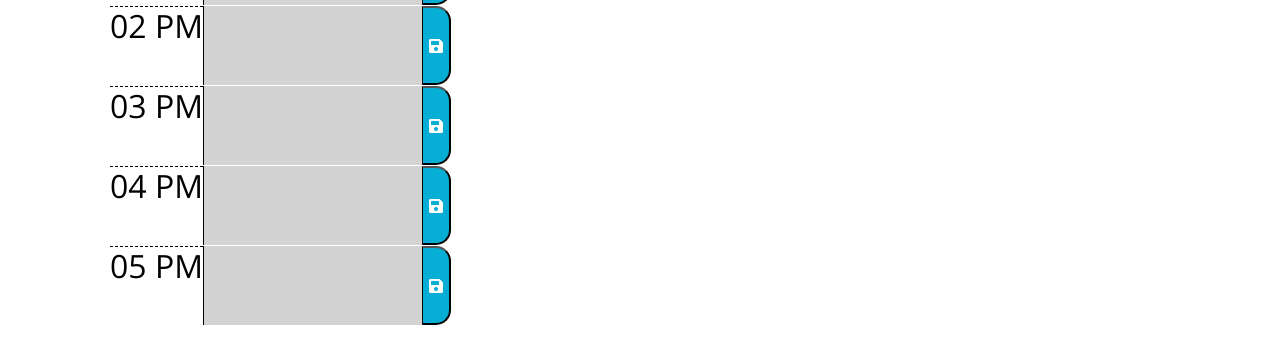
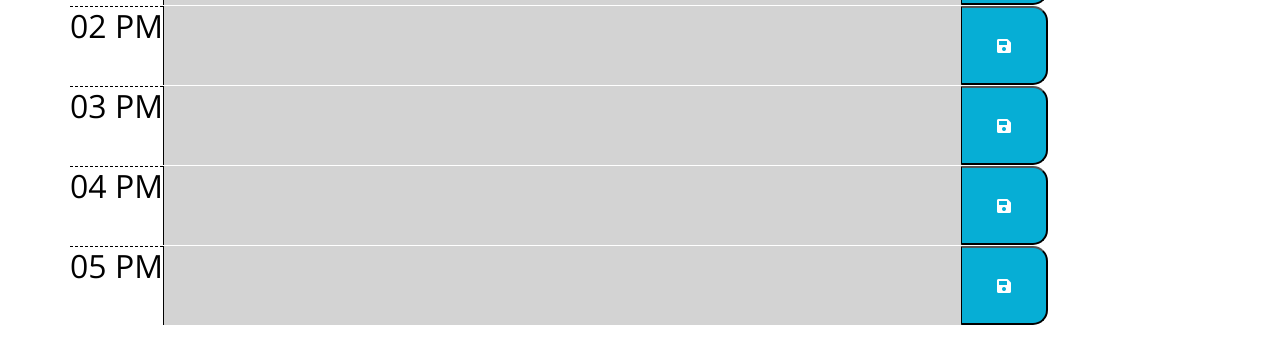
Before and after one commit to BriceVeyna/Work-Day-Scheduler, a plain HTML site: page index.html in a window 1280 px wide. Shown: the part 731-1072 px from the top of the page. Drawn offline with nearby package versions, Linux system fonts and the light colour scheme.

Commit message:
Add formatting, fix text color

```diff
--- a/assets/css/style.css
+++ b/assets/css/style.css
@@ -11,6 +11,12 @@ textarea{
   color: #000000;
   border-left: 1px solid black;
   padding: 10px;
+  width: 70%;
+}
+
+ul{
+padding: 0;
+margin: 0;
 }
 
 .jumbotron {
@@ -44,17 +50,14 @@ textarea{
 
 .past {
   background-color: #d3d3d3;
-  color: white;
 }
 
 .present {
   background-color: #ff6961;
-  color: white;
 }
 
 .future {
   background-color: #77dd77;
-  color: white;
 }
 
 .saveBtn {
@@ -63,6 +66,7 @@ textarea{
   border-bottom-right-radius: 15px;
   background-color: #06AED5;
   color: white;
+  padding: 0 35px 0 35px;
 }
 
 .saveBtn i:hover {
```
